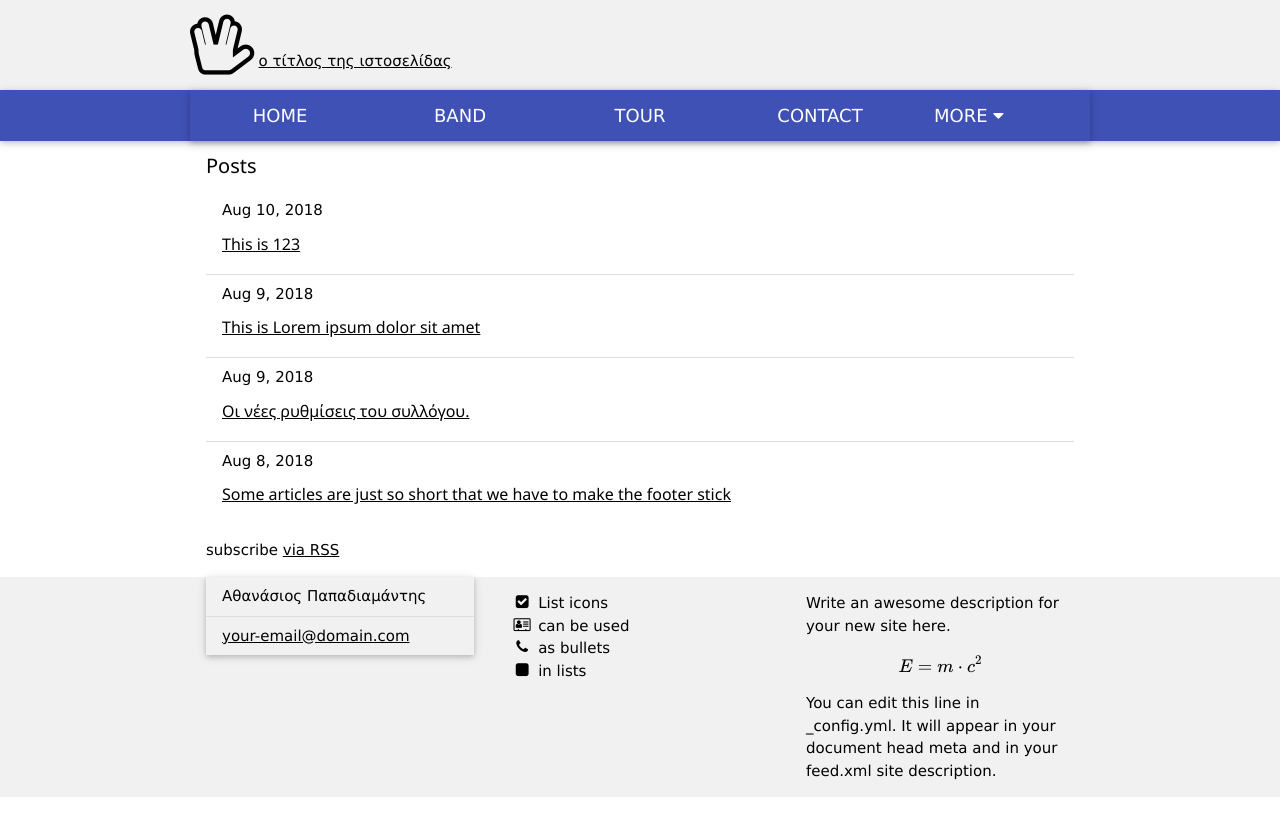
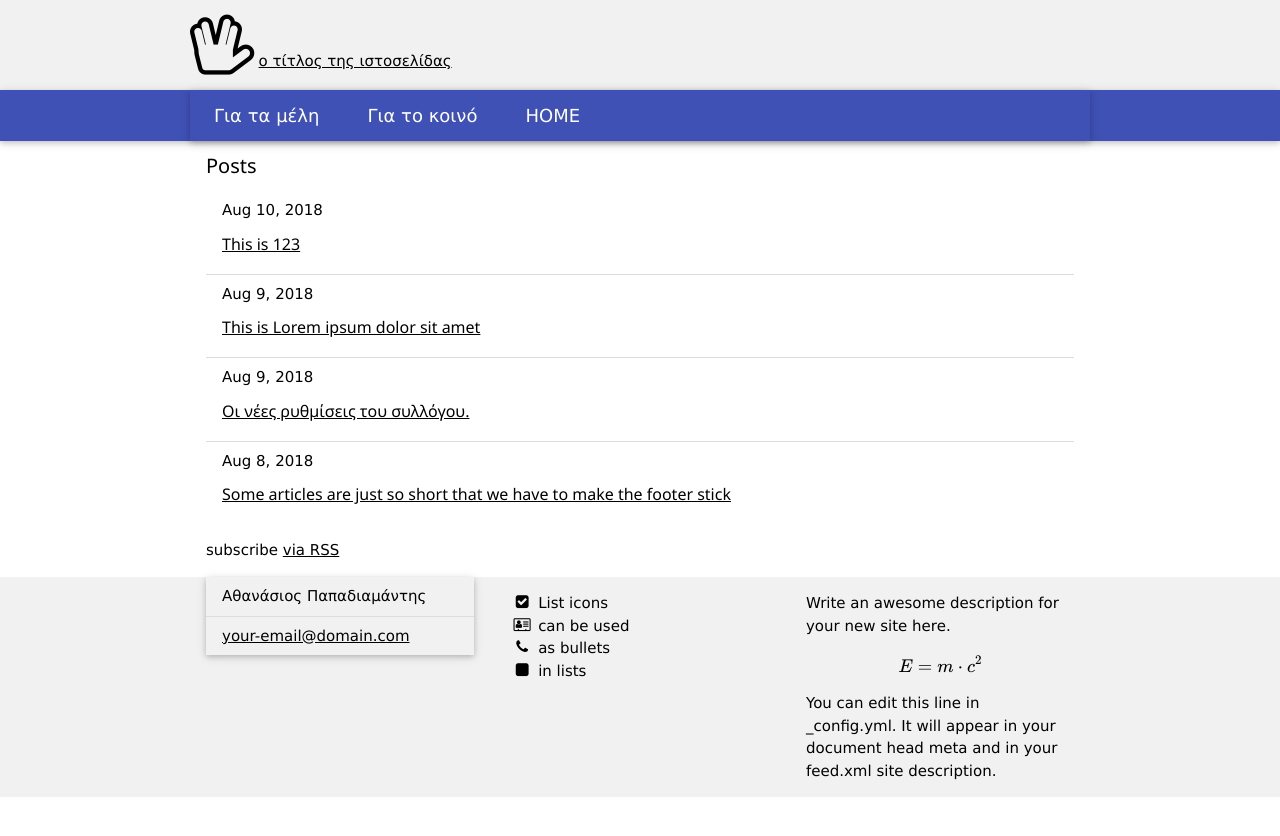
Before and after one commit to mrubyz/test, a Jekyll site: the page built from index.md, in a window 1280 px wide. Shown: the top 836 px of the page. Built offline with Jekyll 4.4.1, drawn with Linux system fonts in a browser that asks for light colours; formulas are drawn with MathJax 3.

Commit message:
Update nav.html

```diff
--- a/_includes/nav.html
+++ b/_includes/nav.html
@@ -1,18 +1,18 @@
  <div class="w3-indigo w3-card">
       <div class="w3-bar w3-indigo w3-card w3-large navmaxwidth">
      <a  class="w3-bar-item w3-button w3-padding-large w3-hide-medium w3-hide-large w3-right" href="javascript:void(0)" onclick="myFunction()" title="Toggle Navigation Menu"><i class="fa fa-bars"></i></a>
-     <a href="#" style="width:20%" class="w3-bar-item w3-button w3-padding-large">HOME</a>
-    <a href="#band" style="width:20%" class="w3-bar-item w3-button w3-padding-large w3-hide-small">BAND</a>
-    <a href="#tour" style="width:20%"  class="w3-bar-item w3-button w3-padding-large w3-hide-small">TOUR</a>
-    <a href="#contact" style="width:20%" class="w3-bar-item w3-button w3-padding-large w3-hide-small">CONTACT</a>
-    <div style="width:20%" class="w3-dropdown-hover w3-hide-small">
-      <button class="w3-padding-large w3-button" title="More">MORE <i class="fa fa-caret-down"></i></button>
-      <div class="w3-dropdown-content w3-bar-block w3-card-4">
-        <a href="#" class="w3-bar-item w3-button">Merchandise</a>
-        <a href="#" class="w3-bar-item w3-button">Extras</a>
-        <a href="#" class="w3-bar-item w3-button">Media</a>
-      </div>
-    </div>
+     {% for pagge in site.pages %}
+      {%- if pagge.title -%}
+      <a href="{{ pagge.url | relative_url}}" class="w3-bar-item w3-button w3-padding-large w3-hide-small">{{ pagge.title }}</a>
+      {%- endif -%}
+    {% endfor %}
+
+
+
+
+
+
+
 
 
   </div>
```
